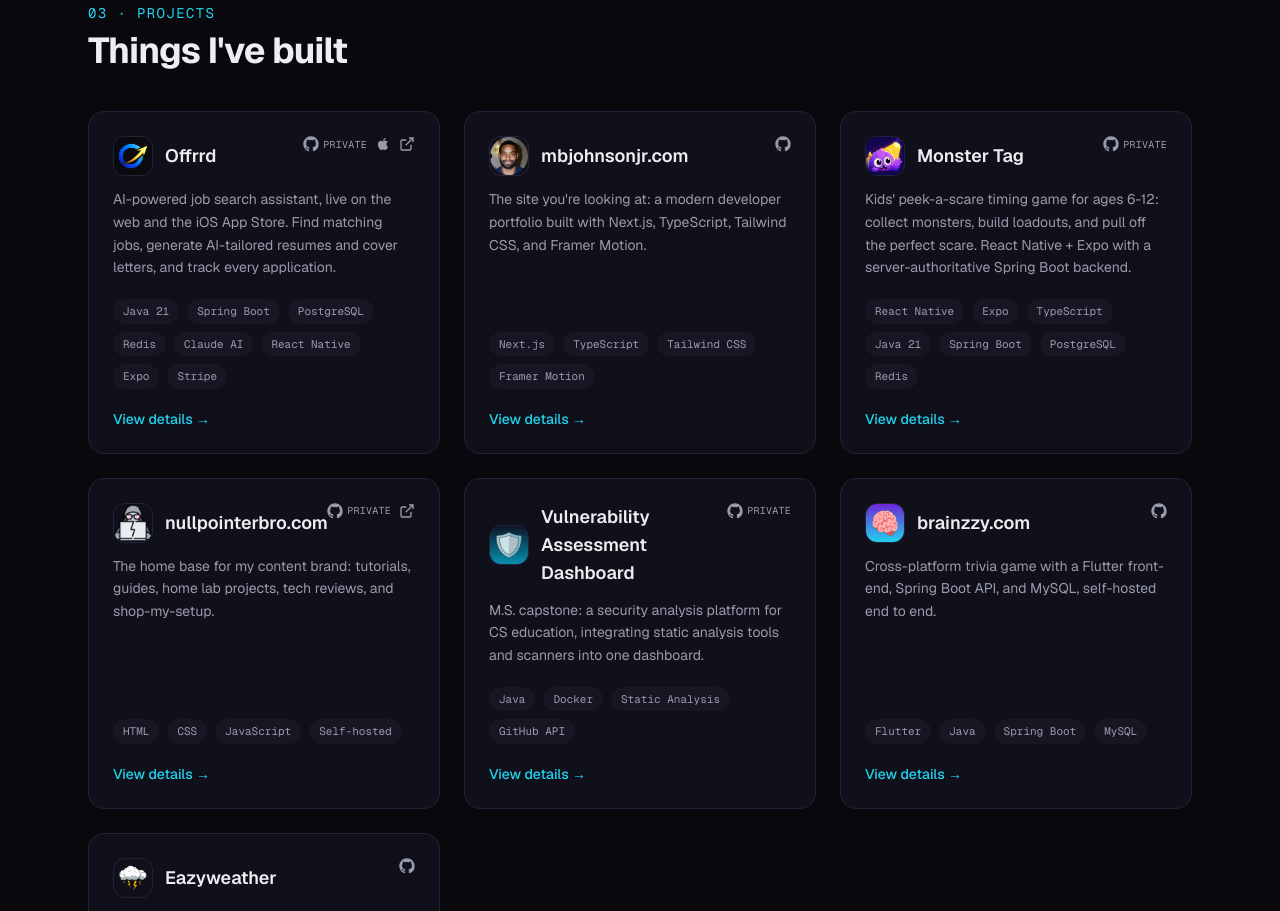
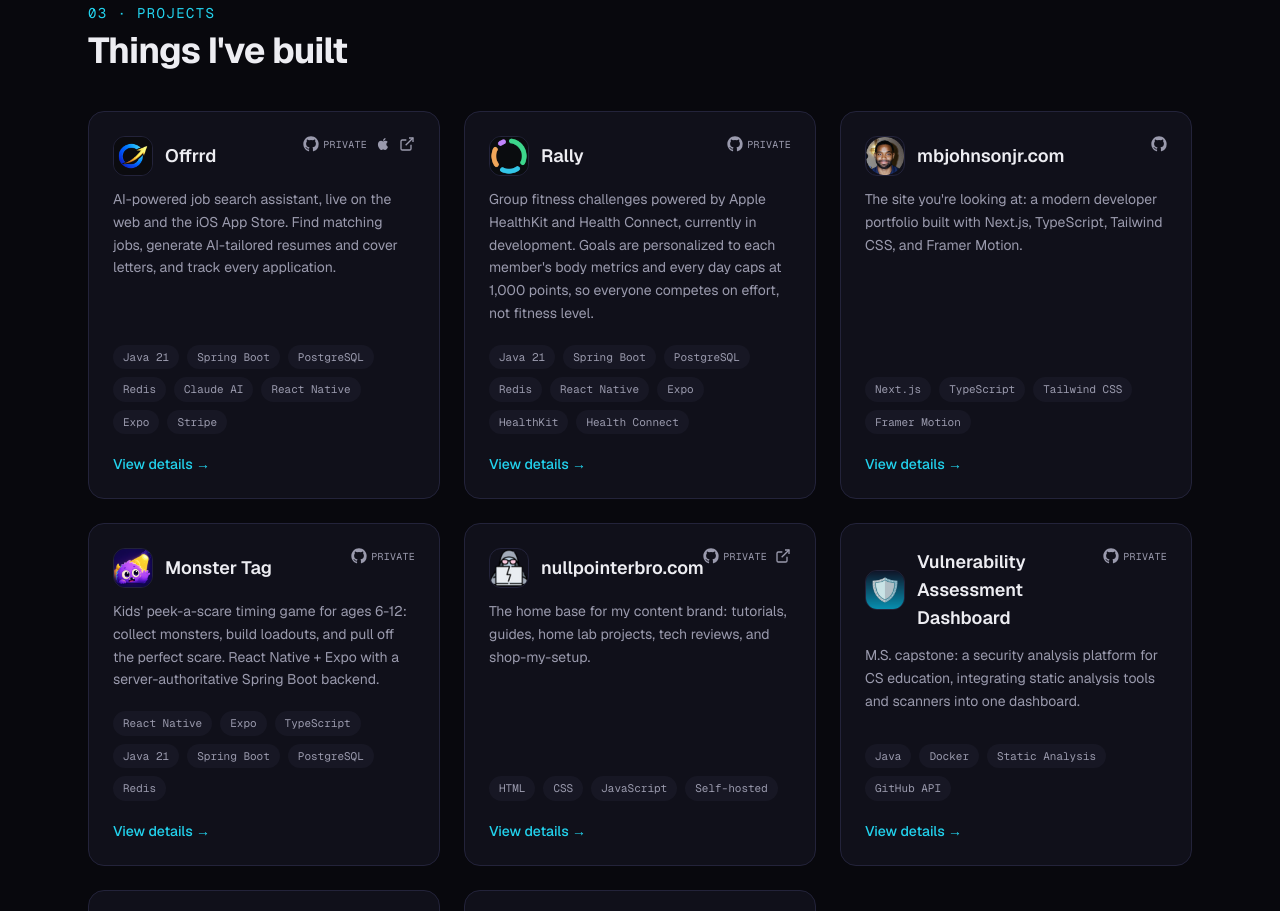
Before and after one commit to johnsonmau/mbj, a Next.js app: page / in a window 1280 px wide. Shown: the part 4040-4951 px from the top of the page. Built offline with nearby package versions, Linux system fonts and the light colour scheme.

Commit message:
feat: add Rally, group fitness challenge app, to projects

```diff
--- a/content/site.ts
+++ b/content/site.ts
@@ -124,6 +124,20 @@
     stack: ["Java 21", "Spring Boot", "PostgreSQL", "Redis", "Claude AI", "React Native", "Expo", "Stripe"],
     live: "https://offrrd.com",
     appStore: "https://apps.apple.com/us/app/offrrd/id6782119504",
+    featured: true,
+  },
+  {
+    slug: "rally",
+    privateRepo: true,
+    icon: "/projects/rally.png",
+    title: "Rally",
+    summary:
+      "Group fitness challenges powered by Apple HealthKit and Health Connect, currently in development. Goals are personalized to each member's body metrics and every day caps at 1,000 points, so everyone competes on effort, not fitness level.",
+    description: [
+      "Rally scores your day out of 1,000 points against goals computed from your own body metrics, so a beginner and a marathoner can share a leaderboard and both have a real shot. Health data is read on-device from HealthKit or Health Connect and uploaded as daily aggregates only; the server owns the scoring, snapshots goals when a challenge starts, and locks days 48 hours after midnight. Around that core: leaderboards, streaks, trophies, a challenge feed, and push notifications, all anchored by a signature four-segment activity ring.",
+      "The backend is Java 21 / Spring Boot 3.5 with PostgreSQL (Flyway-managed), Redis caching, and an exhaustively tested scoring engine that shipped before any UI touched it. The mobile app is React Native + Expo with Skia-drawn rings, Reanimated, native HealthKit and Health Connect providers, and a custom Expo module wrapping Apple's HKActivityRingView so your real Apple Watch rings show up in-app.",
+    ],
+    stack: ["Java 21", "Spring Boot", "PostgreSQL", "Redis", "React Native", "Expo", "HealthKit", "Health Connect"],
     featured: true,
   },
   {
```
Also changed, not shown: public/projects/rally.png (added).
